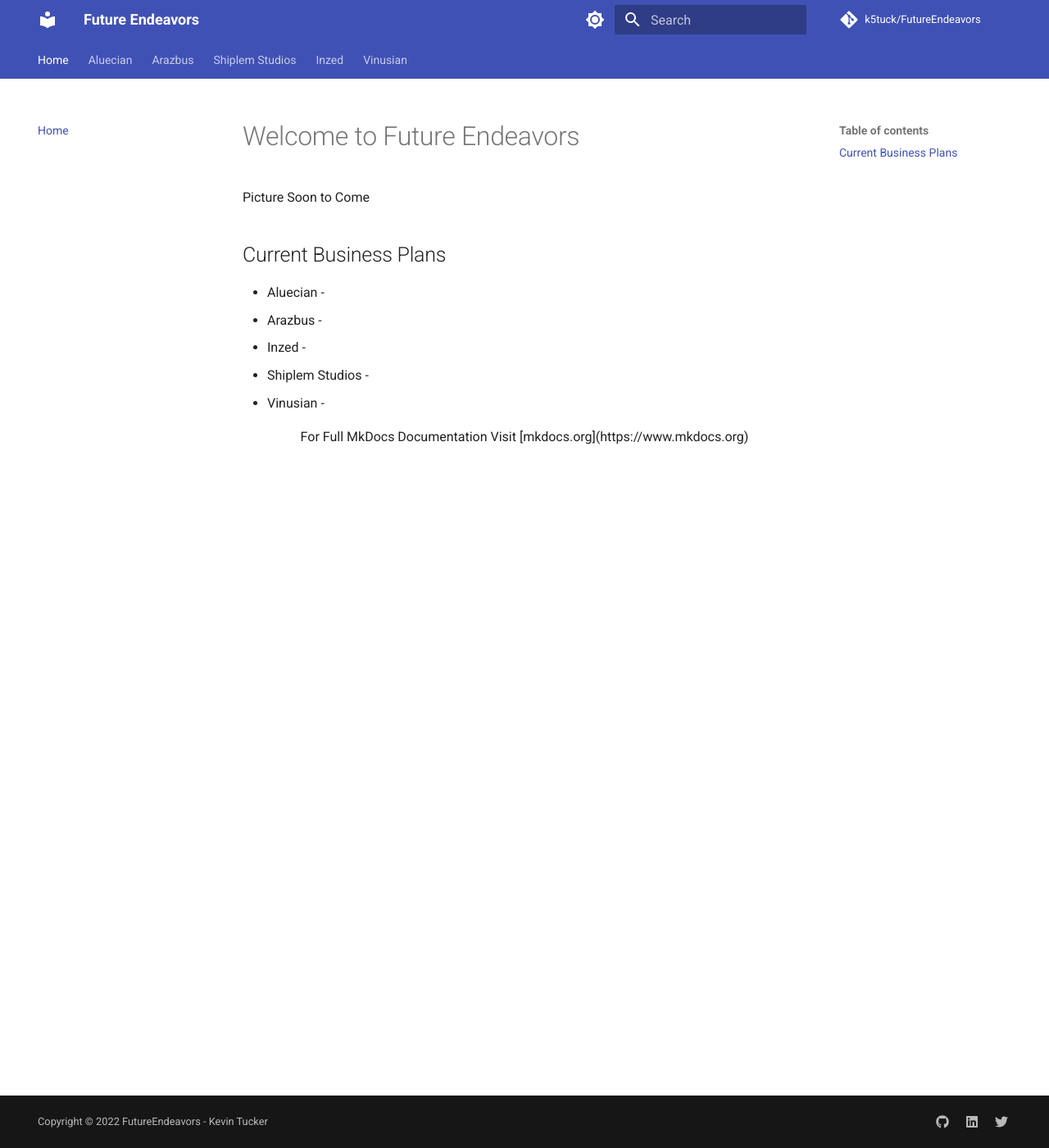
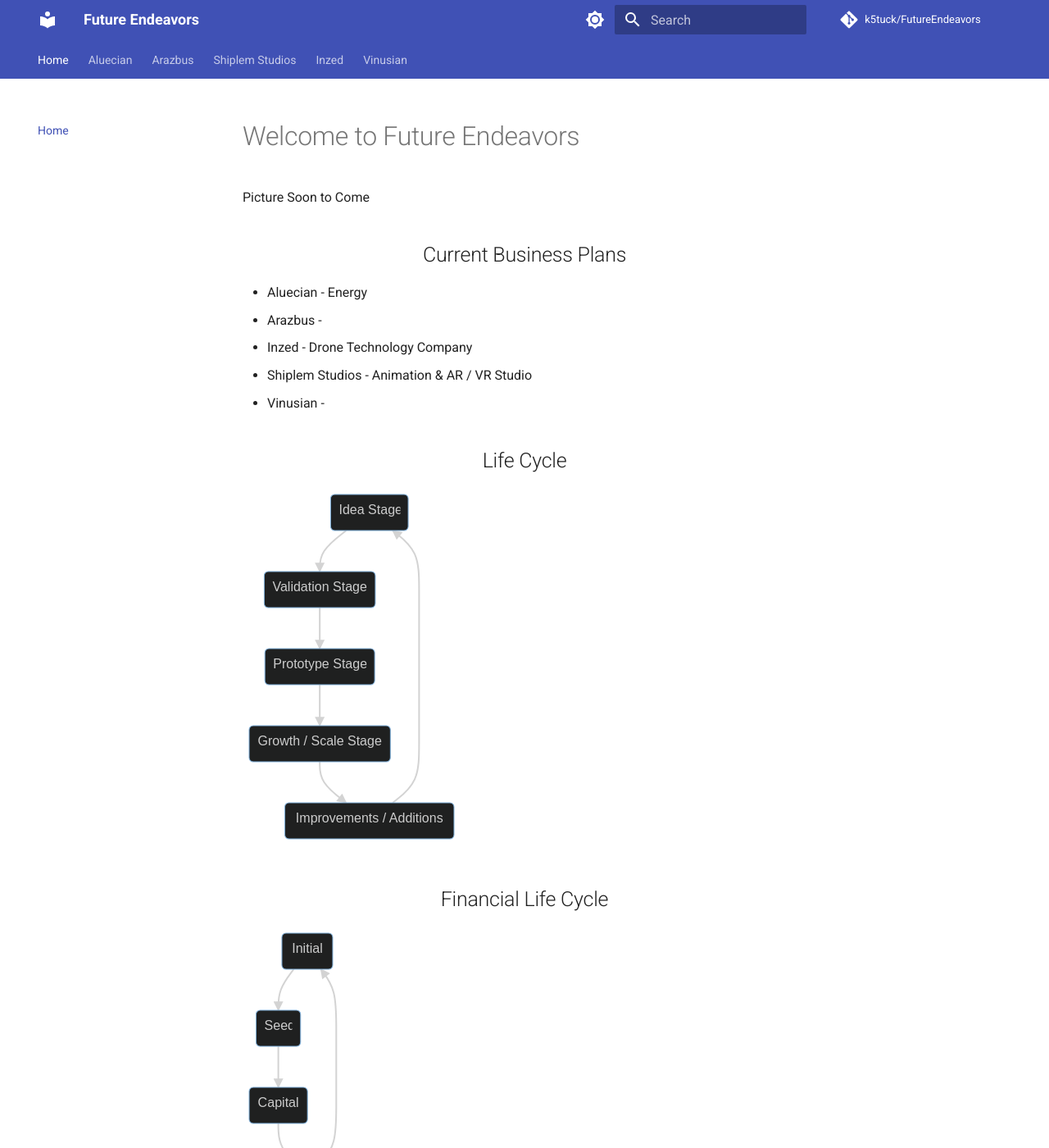
Before and after one commit to k5tuck/FutureEndeavors, an MkDocs documentation site: the page built from docs/index.md, in a window 1280 px wide and 1400 px high. Shown: the whole window at 82% size. Built offline with MkDocs 1.6.1 and Material for MkDocs 9.7.7, drawn with Linux system fonts in a browser that asks for light colours; comment, search, counter and statistics services are not loaded.

Commit message:
Added Life Cycles
Created Flow charts for Business and Financial Life Cycles
Showing "general steps" through a process

```diff
--- a/docs/index.md
+++ b/docs/index.md
@@ -1,13 +1,21 @@
 # Welcome to Future Endeavors
 
 Picture Soon to Come
-## Current Business Plans
 
-* Aluecian -
+<center><h2>Current Business Plans</h2></center>
+
+* Aluecian - Energy
 * Arazbus -
-* Inzed -
-* Shiplem Studios -
+* Inzed - Drone Technology Company
+* Shiplem Studios - Animation & AR / VR Studio
 * Vinusian -
 
+<center><h2>Life Cycle</h2></center>
+
+![](img/blc.svg)
+
+<center><h2>Financial Life Cycle</h2></center>
+
+![](img/flc.svg)
 
 <center>For Full MkDocs Documentation Visit [mkdocs.org](https://www.mkdocs.org)</center>
```
Also changed, not shown: docs/img/blc.svg (added), docs/img/flc.svg (added).
